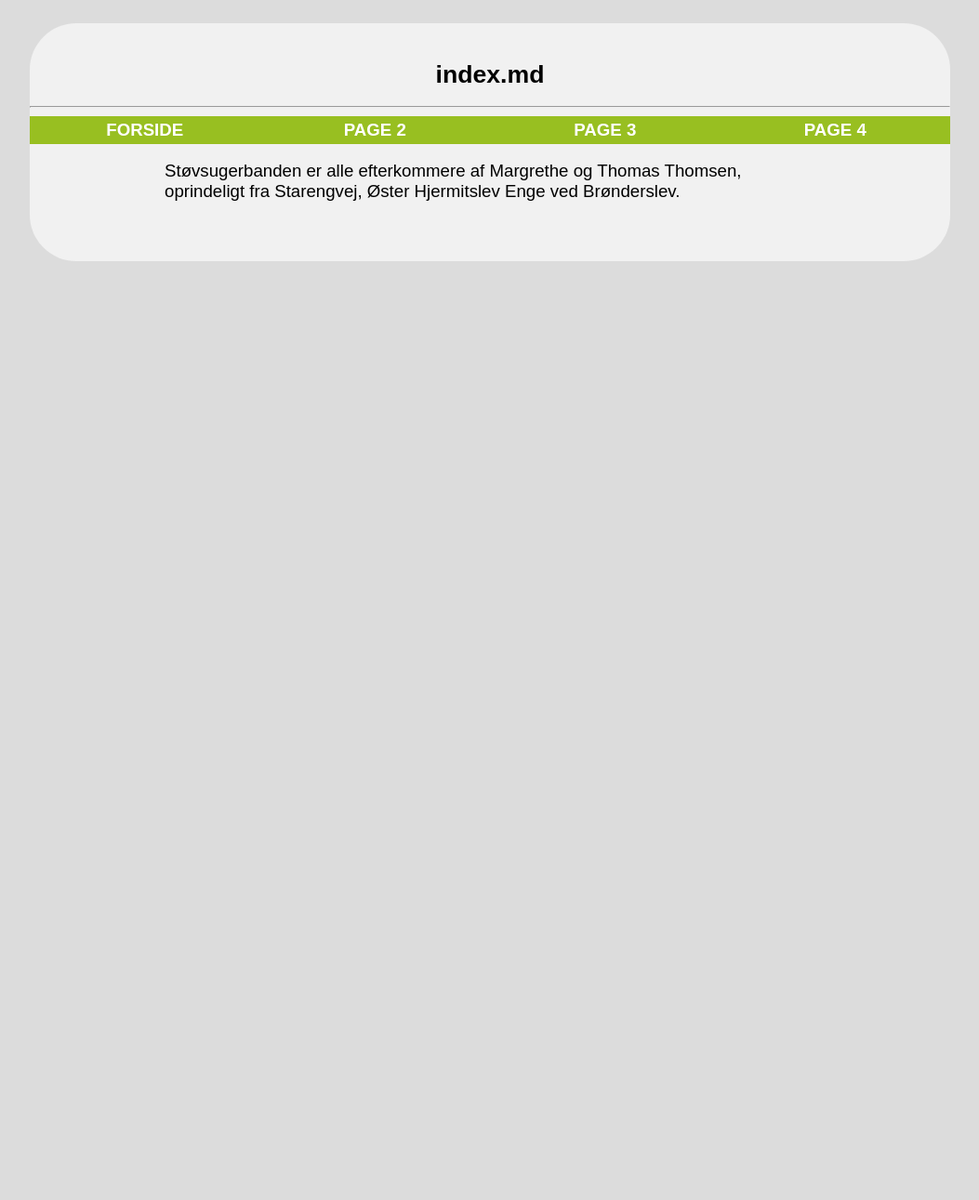
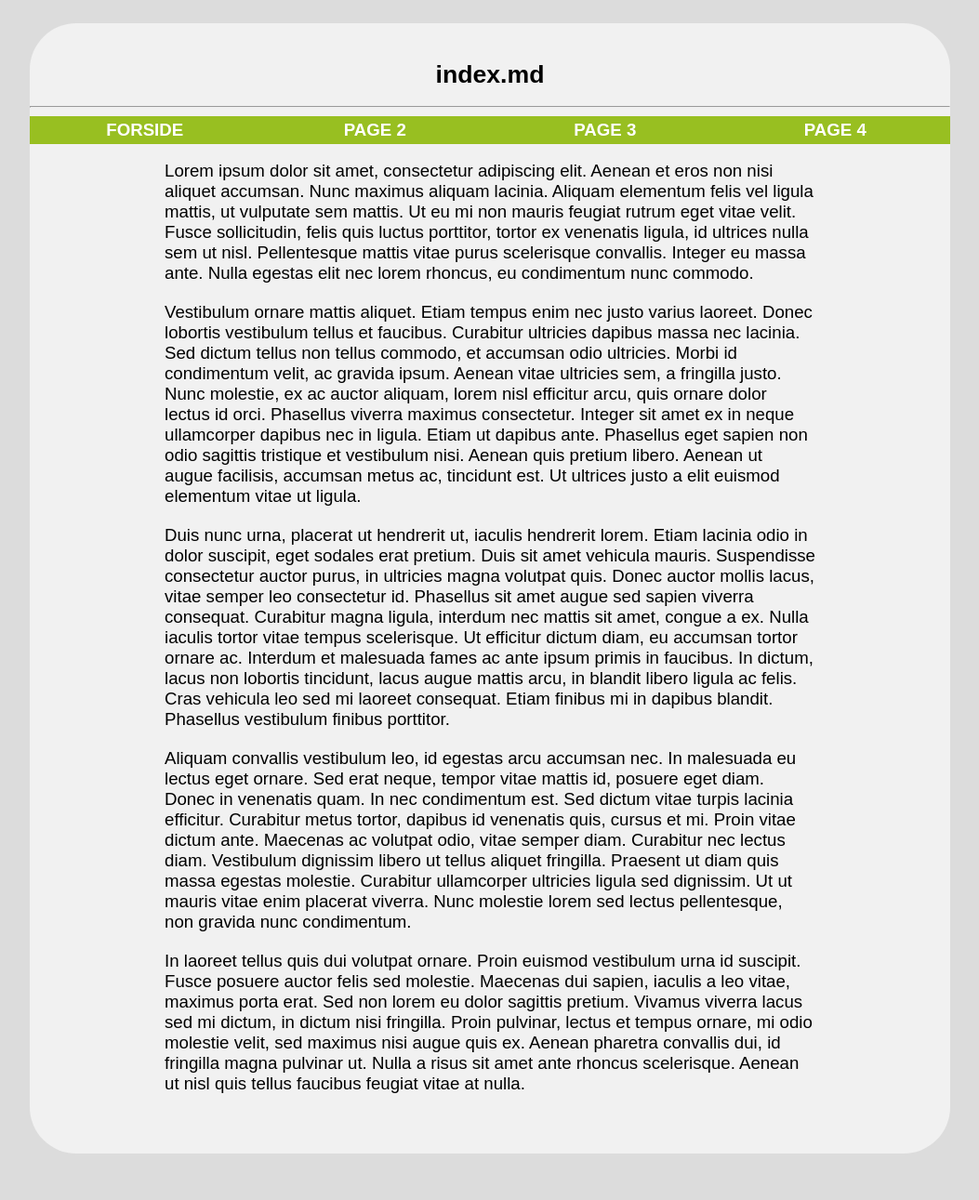
Before and after one commit to lonemathiasen/lonemathiasen.github.io, a Jekyll site: the page built from index.md, in a window 1280 px wide. Shown: the whole page at 93% size, without its empty margins (113-1166 px from the left). Built offline with Jekyll 4.4.1, drawn with Linux system fonts in a browser that asks for light colours; before the commit the page ends 900 px from its top, so only the background shows below that.

Commit message:
Change index page to lorem ipsum text

```diff
--- a/index.md
+++ b/index.md
@@ -4,4 +4,12 @@ title: Front page
 description: Awesome description here
 ---
 
-Støvsugerbanden er alle efterkommere af Margrethe og Thomas Thomsen, oprindeligt fra Starengvej, Øster Hjermitslev Enge ved Brønderslev.
+Lorem ipsum dolor sit amet, consectetur adipiscing elit. Aenean et eros non nisi aliquet accumsan. Nunc maximus aliquam lacinia. Aliquam elementum felis vel ligula mattis, ut vulputate sem mattis. Ut eu mi non mauris feugiat rutrum eget vitae velit. Fusce sollicitudin, felis quis luctus porttitor, tortor ex venenatis ligula, id ultrices nulla sem ut nisl. Pellentesque mattis vitae purus scelerisque convallis. Integer eu massa ante. Nulla egestas elit nec lorem rhoncus, eu condimentum nunc commodo.
+
+Vestibulum ornare mattis aliquet. Etiam tempus enim nec justo varius laoreet. Donec lobortis vestibulum tellus et faucibus. Curabitur ultricies dapibus massa nec lacinia. Sed dictum tellus non tellus commodo, et accumsan odio ultricies. Morbi id condimentum velit, ac gravida ipsum. Aenean vitae ultricies sem, a fringilla justo. Nunc molestie, ex ac auctor aliquam, lorem nisl efficitur arcu, quis ornare dolor lectus id orci. Phasellus viverra maximus consectetur. Integer sit amet ex in neque ullamcorper dapibus nec in ligula. Etiam ut dapibus ante. Phasellus eget sapien non odio sagittis tristique et vestibulum nisi. Aenean quis pretium libero. Aenean ut augue facilisis, accumsan metus ac, tincidunt est. Ut ultrices justo a elit euismod elementum vitae ut ligula.
+
+Duis nunc urna, placerat ut hendrerit ut, iaculis hendrerit lorem. Etiam lacinia odio in dolor suscipit, eget sodales erat pretium. Duis sit amet vehicula mauris. Suspendisse consectetur auctor purus, in ultricies magna volutpat quis. Donec auctor mollis lacus, vitae semper leo consectetur id. Phasellus sit amet augue sed sapien viverra consequat. Curabitur magna ligula, interdum nec mattis sit amet, congue a ex. Nulla iaculis tortor vitae tempus scelerisque. Ut efficitur dictum diam, eu accumsan tortor ornare ac. Interdum et malesuada fames ac ante ipsum primis in faucibus. In dictum, lacus non lobortis tincidunt, lacus augue mattis arcu, in blandit libero ligula ac felis. Cras vehicula leo sed mi laoreet consequat. Etiam finibus mi in dapibus blandit. Phasellus vestibulum finibus porttitor.
+
+Aliquam convallis vestibulum leo, id egestas arcu accumsan nec. In malesuada eu lectus eget ornare. Sed erat neque, tempor vitae mattis id, posuere eget diam. Donec in venenatis quam. In nec condimentum est. Sed dictum vitae turpis lacinia efficitur. Curabitur metus tortor, dapibus id venenatis quis, cursus et mi. Proin vitae dictum ante. Maecenas ac volutpat odio, vitae semper diam. Curabitur nec lectus diam. Vestibulum dignissim libero ut tellus aliquet fringilla. Praesent ut diam quis massa egestas molestie. Curabitur ullamcorper ultricies ligula sed dignissim. Ut ut mauris vitae enim placerat viverra. Nunc molestie lorem sed lectus pellentesque, non gravida nunc condimentum.
+
+In laoreet tellus quis dui volutpat ornare. Proin euismod vestibulum urna id suscipit. Fusce posuere auctor felis sed molestie. Maecenas dui sapien, iaculis a leo vitae, maximus porta erat. Sed non lorem eu dolor sagittis pretium. Vivamus viverra lacus sed mi dictum, in dictum nisi fringilla. Proin pulvinar, lectus et tempus ornare, mi odio molestie velit, sed maximus nisi augue quis ex. Aenean pharetra convallis dui, id fringilla magna pulvinar ut. Nulla a risus sit amet ante rhoncus scelerisque. Aenean ut nisl quis tellus faucibus feugiat vitae at nulla.
```
